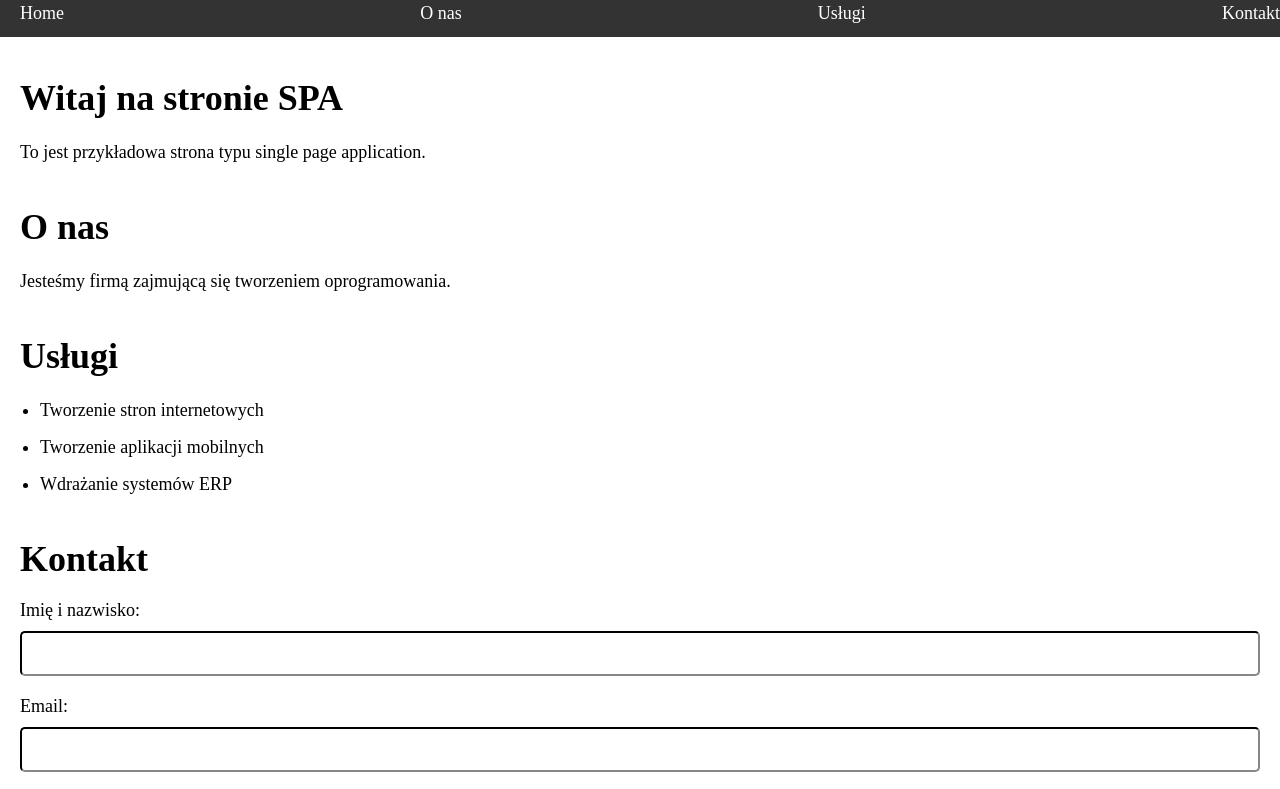
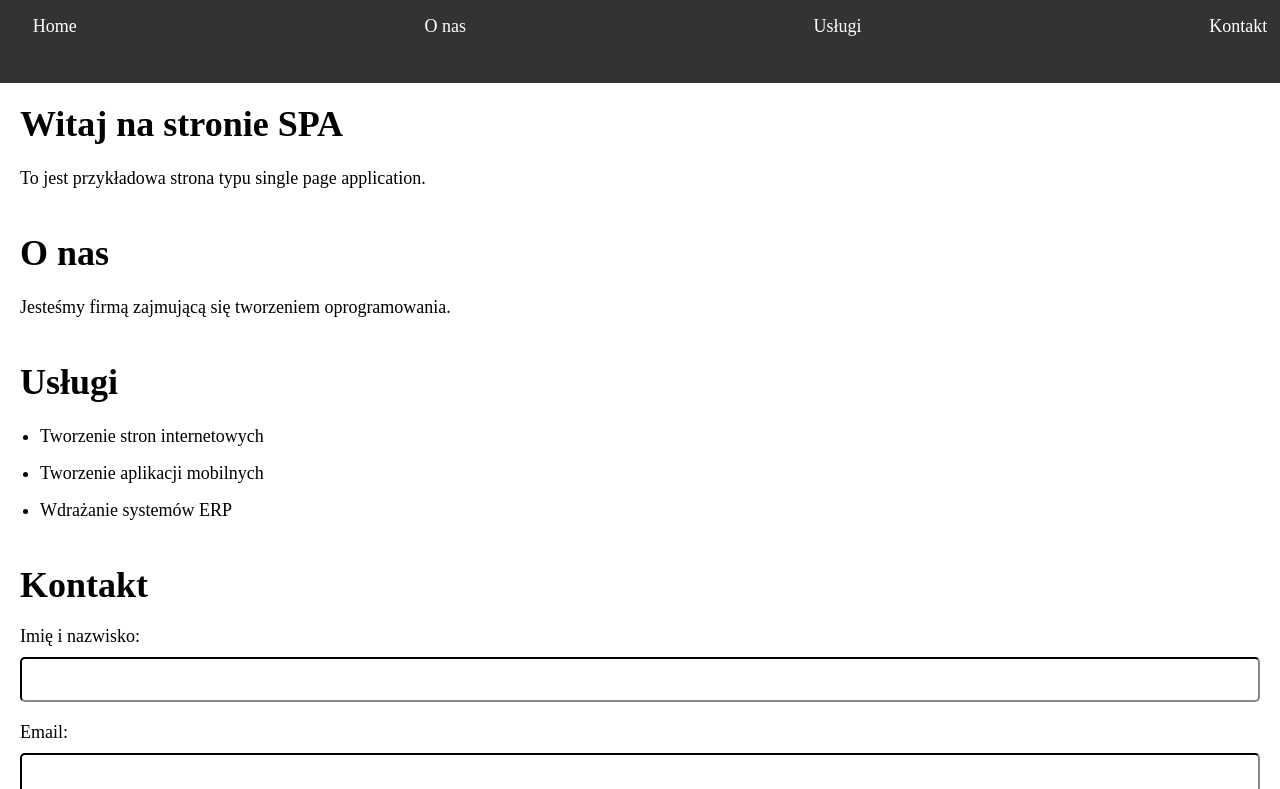
Before and after one commit to s207798/RWD, a plain HTML site: page index.html in a window 1280 px wide. Shown: the top 789 px of the page. Drawn offline with nearby package versions, Linux system fonts and the light colour scheme; a script that the page names is missing.

Commit message:
Update style.css

```diff
--- a/style.css
+++ b/style.css
@@ -10,7 +10,7 @@ nav {
 	background-color: #333;
 	color: #fff;
 	margin: 0;
-	text-align: center
+	text-align: justify;
 	padding: 1%;
 }
 
```
